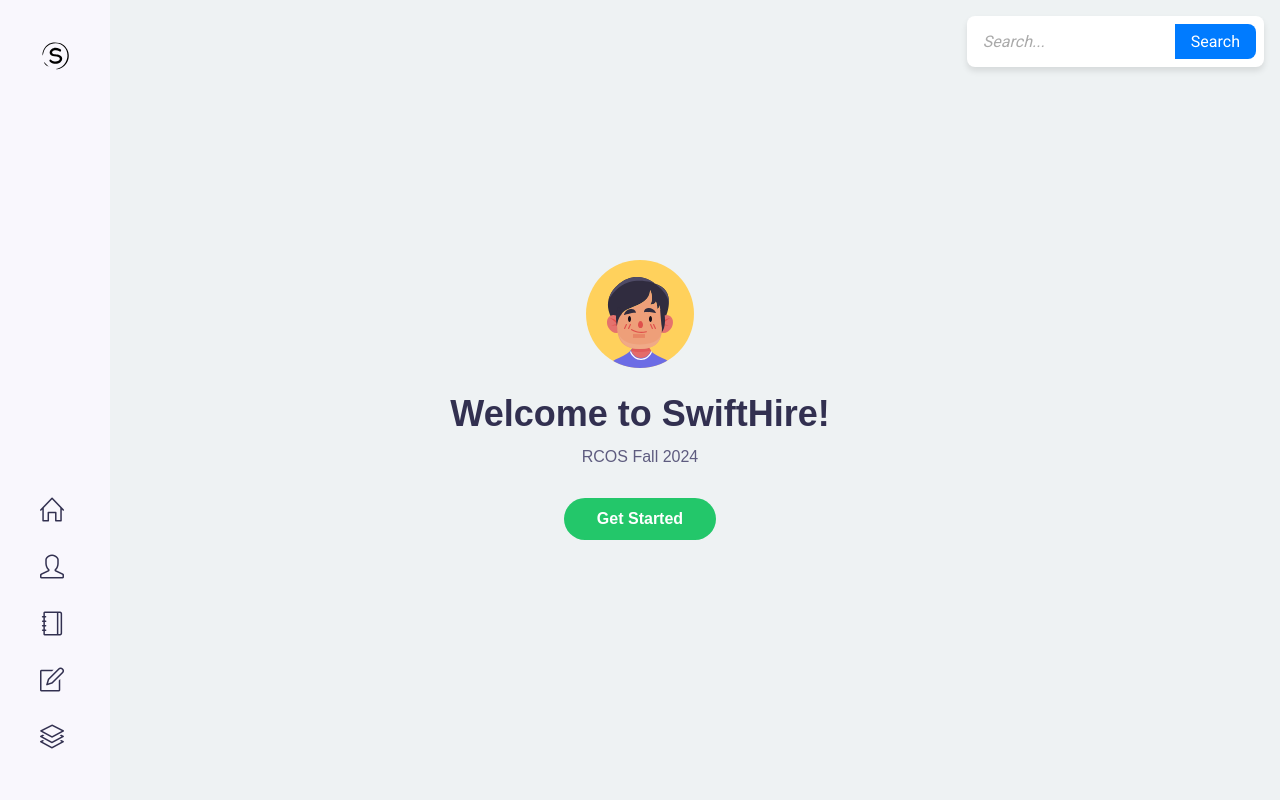
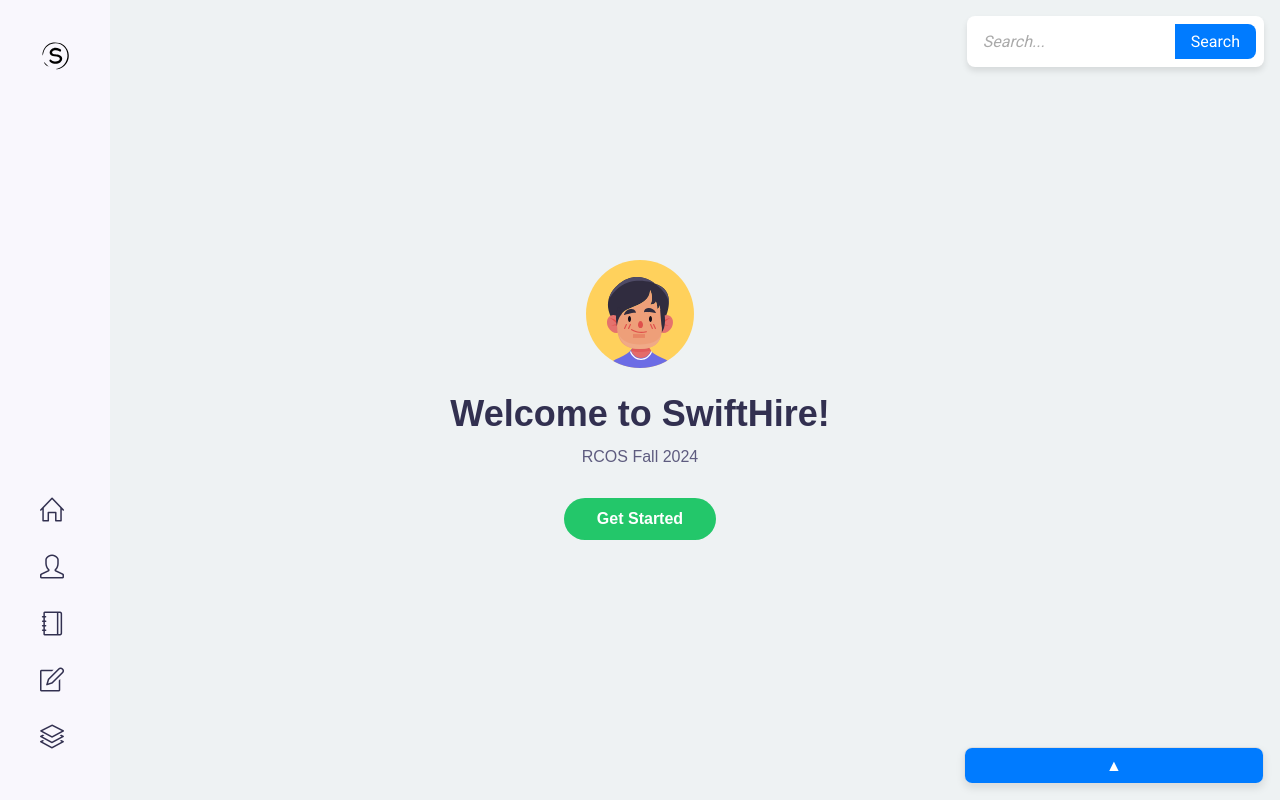
Before and after one commit to dhanush427/SwiftHire, a React (Create React App) app in the folder my-app/: page / in a window 1280 px wide. Shown: the top 800 px of the page. Built offline with nearby package versions, Linux system fonts and the light colour scheme.

Commit message:
added a notification bar in the bottom right

```diff
--- a/my-app/src/App.js
+++ b/my-app/src/App.js
@@ -8,6 +8,8 @@ import Contact from './components/contact/Contact';
 import Account from './components/account/Account';
 import Team from './components/team/Team';
 import Search from './components/search/Search';
+import Notification from './components/noti/Notification';
+
 import JobPost from './pages/postJob';
 import UserProfile from './pages/userProfile';
 
@@ -23,6 +25,7 @@ const App = () => {
       <Services />
       <Contact />
       <Account />
+      <Notification />
 
       {/* <UserProfile /> */}
     </main>
--- /dev/null
+++ b/my-app/src/components/noti/Notification.jsx
@@ -0,0 +1,35 @@
+import React, { useState } from "react";
+import "./notification.css";
+
+const NotificationsBar = () => {
+    const [isOpen, setIsOpen] = useState(false);
+
+    const notifications = [
+        "New job posted: Software Engineer at Google",
+        "Your application for Data Analyst has been viewed",
+        "Reminder: Complete your profile to increase visibility",
+    ];
+
+    const toggleNotifications = () => {
+        setIsOpen(!isOpen);
+    };
+
+    return (
+        <div className={`notifications-bar ${isOpen ? "open" : ""}`}>
+            <button className="toggle-btn" onClick={toggleNotifications}>
+                {isOpen ? "▼" : "▲"}
+            </button>
+            {isOpen && (
+                <ul className="notifications-list">
+                    {notifications.map((notification, index) => (
+                        <li key={index} className="notification-item">
+                            {notification}
+                        </li>
+                    ))}
+                </ul>
+            )}
+        </div>
+    );
+};
+
+export default NotificationsBar;
--- /dev/null
+++ b/my-app/src/components/noti/notification.css
@@ -0,0 +1,67 @@
+@import url('https://fonts.googleapis.com/css2?family=Roboto:wght@400;500&display=swap');
+
+.notifications-bar {
+    position: fixed;
+    bottom: 1rem;
+    right: 1rem;
+    background-color: #ffffff;
+    border: 1px solid #ddd;
+    border-radius: 8px;
+    box-shadow: 0px 4px 8px rgba(0, 0, 0, 0.1);
+    overflow: hidden;
+    font-family: 'Roboto', sans-serif;
+    width: 300px;
+    z-index: 1000;
+    transition: max-height 0.3s ease;
+}
+
+.notifications-bar.open {
+    max-height: 300px;
+}
+
+.notifications-bar:not(.open) {
+    max-height: 50px;
+}
+
+.toggle-btn {
+    display: flex;
+    justify-content: center;
+    align-items: center;
+    width: 100%;
+    background-color: #007BFF;
+    color: #fff;
+    padding: 0.5rem;
+    border: none;
+    font-size: 1rem;
+    font-weight: 500;
+    cursor: pointer;
+    border-radius: 0;
+    transition: background-color 0.3s ease;
+}
+
+.toggle-btn:hover {
+    background-color: #0056b3;
+}
+
+.notifications-list {
+    list-style: none;
+    padding: 0.5rem;
+    margin: 0;
+    overflow-y: auto;
+    max-height: 250px;
+}
+
+.notification-item {
+    padding: 0.5rem;
+    border-bottom: 1px solid #f1f1f1;
+    font-size: 0.9rem;
+    color: #333;
+}
+
+.notification-item:last-child {
+    border-bottom: none;
+}
+
+.notification-item:hover {
+    background-color: #f9f9f9;
+}
```
